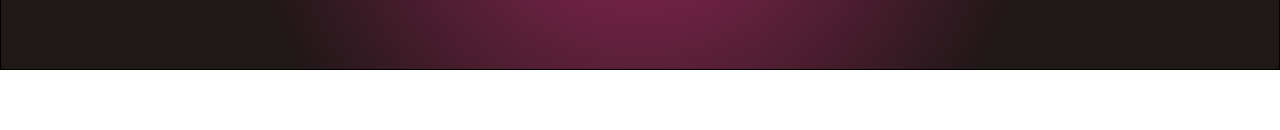
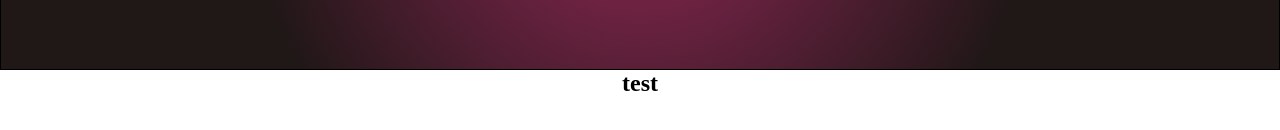
Before and after one commit to andrewrey/reactCompleteGuideAssignment2, a React (Create React App) app: page / in a window 1280 px wide. Shown: the part 332-462 px from the top of the page. Built offline with nearby package versions, Linux system fonts and the light colour scheme.

Commit message:
created charcomponent and charwrap for letters

```diff
--- /dev/null
+++ b/src/Components/CharComponent/index.js
@@ -0,0 +1,11 @@
+import React from "react";
+
+const CharComponent = () => {
+  return (
+    <div>
+      <h1>test</h1>
+    </div>
+  );
+};
+
+export default CharComponent;
--- /dev/null
+++ b/src/Components/CharWrap/index.js
@@ -0,0 +1,12 @@
+import React from "react";
+import CharComponent from "../CharComponent";
+
+const CharWrap = () => {
+  return (
+    <section className="charWrap">
+      <CharComponent />
+    </section>
+  );
+};
+
+export default CharWrap;
--- a/src/Components/Main/index.js
+++ b/src/Components/Main/index.js
@@ -1,10 +1,12 @@
 import React from "react";
 import Validation from "../Validation";
+import CharWrap from "../CharWrap";
 
 const Main = ({ input }) => {
   return (
     <main>
       <Validation input={input} />
+      <CharWrap />
     </main>
   );
 };
```
